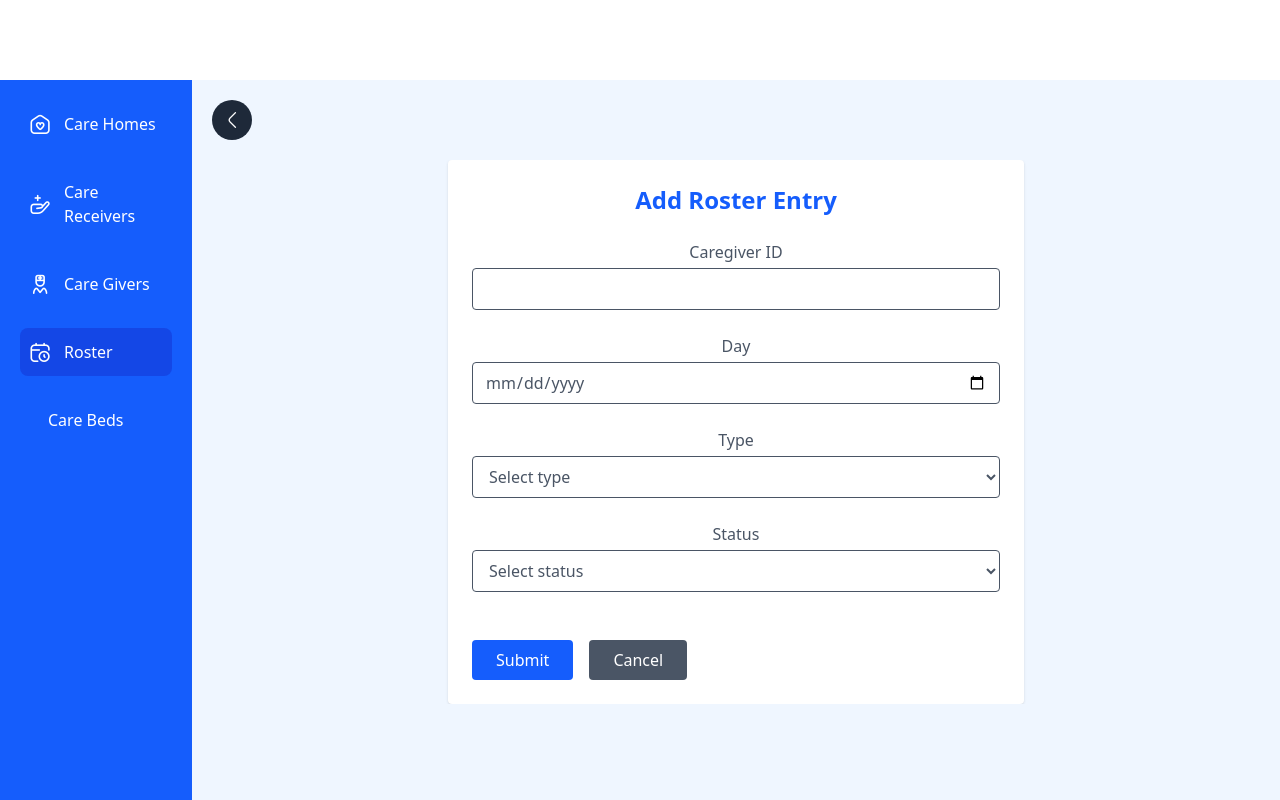
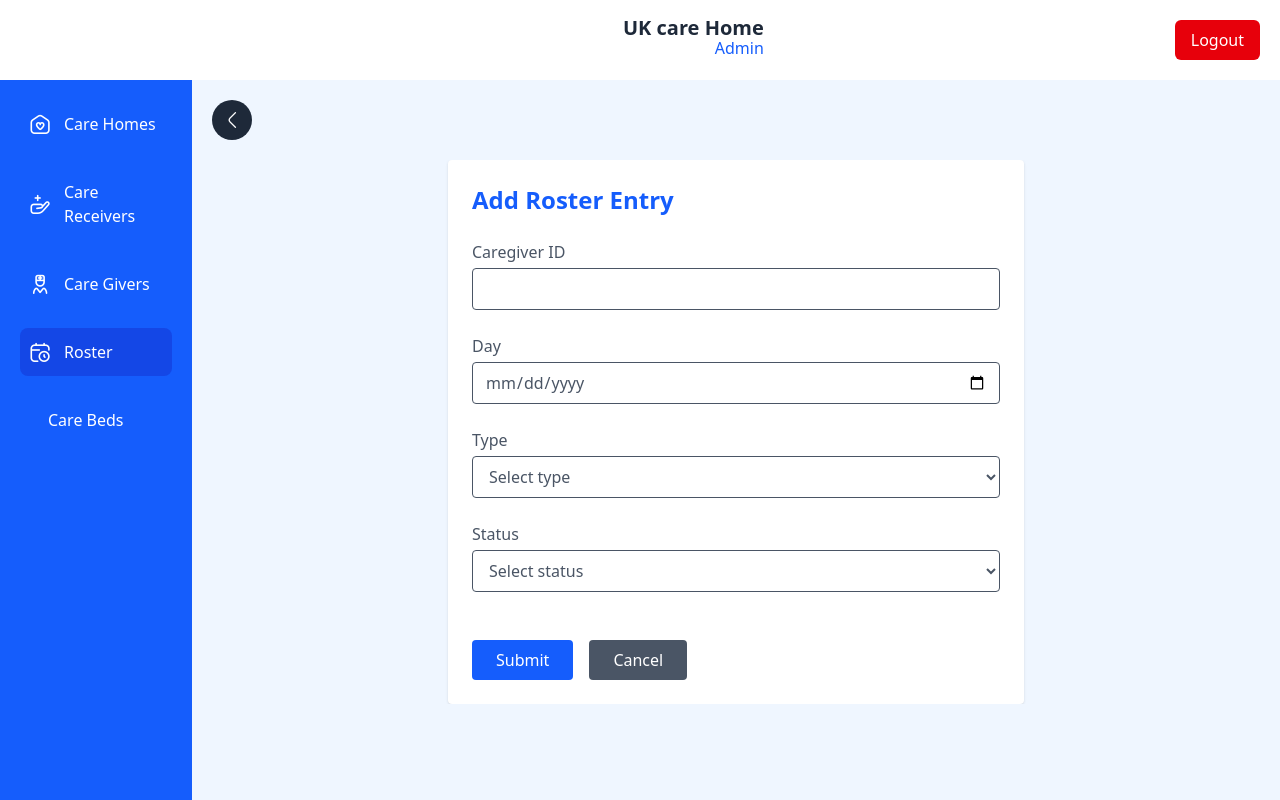
Before and after one commit to healthifyLK/UK-CareHome-Admin-Dashboard, a React (Vite) app: page /roster/add in a window 1280 px wide. Built offline with nearby package versions, Linux system fonts and the light colour scheme; some icons are missing.

Commit message:
feat: Login feat: Logout ci: Header title

```diff
--- a/src/App.jsx
+++ b/src/App.jsx
@@ -1,49 +1,61 @@
-import { useState } from 'react'
-import './App.css'
-import Header from './Layouts/Header'
-import SideMenu from './Layouts/SideMenu'
-import { BrowserRouter as Router, Routes, Route, Link } from 'react-router-dom';
-import CareHomes from './Pages/CareHomes'
-import CareReceivers from './Pages/CareReceivers'
-import CareGivers from './Pages/CareGivers'
-import CareBeds from './Pages/CareBeds'
-import Roster from './Pages/Roster'
-import CareHome from './Pages/CareHome';
-import CareGiverRegForm from './Components/CareGiverRegForm';
-import CareGiverRegPage from './Pages/CareGiverRegPage';
-import CareReceiverReg from './Pages/CareReceiverReg';
-import CareBedReg from './Pages/CareBedReg';
-import RosterAddPage from './Pages/RosterAddPage';
-import CareReceiver from './Pages/CareReceiver';
-import CareGiver from './Pages/CareGiver';
+import React from 'react';
+import { BrowserRouter as Router, Routes, Route, Outlet } from 'react-router-dom';
+
+import Header from './Layouts/Header';
+import SideMenu from './Layouts/SideMenu';
+
+import LoginPage from './pages/LoginPage';
+import CareHomes from './pages/CareHomes';
+import CareReceivers from './pages/CareReceivers';
+import CareGivers from './pages/CareGivers';
+import Roster from './pages/Roster';
+import CareBeds from './pages/CareBeds';
+import CareHome from './pages/CareHome';
+import CareGiverRegPage from './pages/CareGiverRegPage';
+import CareReceiverReg from './pages/CareReceiverReg';
+import CareBedReg from './pages/CareBedReg';
+import RosterAddPage from './pages/RosterAddPage';
+import CareReceiver from './pages/CareReceiver';
+import CareGiver from './pages/CareGiver';
+
+// Layout for authenticated routes - includes header and side menu
+const AppLayout = () => (
+  <div className="w-[100%] h-[100vh] flex overflow-hidden">
+    <SideMenu />
+    <div className="flex flex-col flex-grow">
+      <Header />
+      <main className="w-[85%] h-[90vh] bg-gray-100 absolute top-[10vh] right-0">
+        <Outlet />
+      </main>
+    </div>
+  </div>
+);
 
 function App() {
-
   return (
     <Router>
-      <div className='w-full h-[100vh] overflow-x-hidden'>
-        <Header/>
-        <SideMenu/>
+      <Routes>
+        {/* Public route: Login without layout */}
+        <Route path="/" element={<LoginPage />} />
 
-        <div className='w-[85%] h-[90vh] bg-gray-100 absolute top-[10vh] right-0'>
-          <Routes>
-            <Route path='/care-homes' element={<CareHomes />} />
-            <Route path='/care-receivers' element={<CareReceivers />} />
-            <Route path='/care-givers' element={<CareGivers />} />
-            <Route path='/roster' element={<Roster />} />
-            <Route path='/care-beds' element={<CareBeds />} />
-            <Route path='/care-homes/:id' element={<CareHome />} />
-            <Route path='/care-givers/register' element={<CareGiverRegPage />} />
-            <Route path='/care-receivers/register' element={<CareReceiverReg />} />
-            <Route path='/care-beds/register' element={<CareBedReg />} />
-            <Route path='/roster/add' element={<RosterAddPage />} />
-            <Route path='/care-receivers/:id' element={<CareReceiver />} />
-            <Route path='/care-givers/:id' element={<CareGiver />} />
-          </Routes>
-        </div>
-      </div>
+        {/* Nested routes with layout for app pages */}
+        <Route element={<AppLayout />}>
+          <Route path="/care-homes" element={<CareHomes />} />
+          <Route path="/care-receivers" element={<CareReceivers />} />
+          <Route path="/care-givers" element={<CareGivers />} />
+          <Route path="/roster" element={<Roster />} />
+          <Route path="/care-beds" element={<CareBeds />} />
+          <Route path="/care-homes/:id" element={<CareHome />} />
+          <Route path="/care-givers/register" element={<CareGiverRegPage />} />
+          <Route path="/care-receivers/register" element={<CareReceiverReg />} />
+          <Route path="/care-beds/register" element={<CareBedReg />} />
+          <Route path="/roster/add" element={<RosterAddPage />} />
+          <Route path="/care-receivers/:id" element={<CareReceiver />} />
+          <Route path="/care-givers/:id" element={<CareGiver />} />
+        </Route>
+      </Routes>
     </Router>
-  )
+  );
 }
 
-export default App
+export default App;
--- /dev/null
+++ b/src/Components/LogoutButton.jsx
@@ -0,0 +1,28 @@
+import React from 'react';
+import { useNavigate } from 'react-router-dom';
+import { toast } from 'react-toastify';
+
+function LogoutButton() {
+  const navigate = useNavigate();
+
+  const handleLogout = () => {
+    // Clear any authentication tokens or session here
+    localStorage.removeItem('authToken'); // Example: remove token, adapt as needed
+
+    toast.success('Logged out successfully', { position: 'top-right' });
+
+    // Redirect to login page
+    navigate('/');
+  };
+
+  return (
+    <button
+      onClick={handleLogout}
+      className="bg-red-600 hover:bg-red-700 text-white px-4 py-2 rounded-md"
+    >
+      Logout
+    </button>
+  );
+}
+
+export default LogoutButton;
--- a/src/Layouts/Header.jsx
+++ b/src/Layouts/Header.jsx
@@ -1,9 +1,16 @@
 import React from 'react'
+import LogoutButton from '../Components/LogoutButton'
 
 function Header() {
   return (
-    <div className='w-full bg-white h-[10vh]'>
-
+    <div className='w-[100%] flex justify-between items-center relative px-5 justify-center bg-white h-[10vh]'>
+      <div className='flex mx-auto flex-col items-end'>
+        <h1 className='text-gray-800 text-xl font-semibold leading-4'>UK care Home</h1>
+        <p className='text-blue-600'>Admin</p>
+      </div>
+      <div className=''>
+        <LogoutButton/>
+      </div>
     </div>
   )
 }
--- a/src/Layouts/SideMenu.jsx
+++ b/src/Layouts/SideMenu.jsx
@@ -6,7 +6,7 @@
 function SideMenu() {
 
   return (
-    <div className='bg-blue-600 w-[15%] h-[90vh] px-5 py-5'>
+    <div className='bg-blue-600 w-[15%] h-[90vh] mt-[10vh] px-5 py-5'>
         <nav className='flex flex-col gap-5'>
             {SideMenuItems.map((item, index) => {
                 return(
--- a/src/Pages/Login.jsx
+++ /dev/null
@@ -1,9 +0,0 @@
-import React from 'react'
-
-function Login() {
-  return (
-    <div>Login</div>
-  )
-}
-
-export default Login
--- /dev/null
+++ b/src/Pages/LoginPage.jsx
@@ -0,0 +1,87 @@
+import React, { useState } from 'react';
+import { useNavigate } from 'react-router-dom';
+import { toast, ToastContainer } from 'react-toastify';
+import 'react-toastify/dist/ReactToastify.css';
+
+function LoginPage() {
+  const [email, setEmail] = useState('');
+  const [password, setPassword] = useState('');
+
+  const navigate = useNavigate();
+
+  const validateEmail = (email) => {
+    const re = /^[^\s@]+@[^\s@]+\.[^\s@]+$/;
+    return re.test(email);
+  };
+
+  const handleSubmit = (e) => {
+    e.preventDefault();
+
+    /*if (!email || !password) {
+      toast.error('Please enter both email and password', { position: 'top-right' });
+      return;
+    }
+
+    if (!validateEmail(email)) {
+      toast.error('Invalid email format', { position: 'top-right' });
+      return;
+    }
+
+    // Replace this with real authentication logic
+    const isValidUser = email === 'test@example.com' && password === 'password123';
+
+    if (!isValidUser) {
+      toast.error('Invalid email or password', { position: 'top-right' });
+      return;
+    }
+*/
+    toast.success('Login successful!', { position: 'top-right' });
+
+    // Redirect after short delay to let user see success toast
+    setTimeout(() => {
+      navigate('/care-homes');
+    }, 1000);
+  };
+
+  return (
+    <div className="min-h-screen flex items-center justify-center bg-blue-600">
+      <ToastContainer />
+      <form
+        onSubmit={handleSubmit}
+        className="bg-white p-8 rounded shadow-md w-full max-w-md"
+      >
+        <h2 className="text-2xl font-semibold mb-6 text-center">Login</h2>
+        <label className="block mb-4">
+          <span className="block font-medium mb-1">Email address</span>
+          <input
+            type="email"
+            value={email}
+            onChange={e => setEmail(e.target.value)}
+            className="w-full border border-gray-300 rounded px-3 py-2 focus:outline-none focus:ring-2 focus:ring-blue-600"
+            placeholder="Enter email"
+            autoComplete="email"
+          />
+        </label>
+        <label className="block mb-6">
+          <span className="block font-medium mb-1">Password</span>
+          <input
+            type="password"
+            value={password}
+            onChange={e => setPassword(e.target.value)}
+            className="w-full border border-gray-300 rounded px-3 py-2 focus:outline-none focus:ring-2 focus:ring-blue-600"
+            placeholder="Enter password"
+            autoComplete="current-password"
+          />
+        </label>
+        <button
+          type="submit"
+          className="w-full bg-blue-600 text-white py-2 rounded hover:bg-blue-700 transition"
+        >
+          Login
+        </button>
+      </form>
+    </div>
+  );
+}
+
+export default LoginPage;
```
